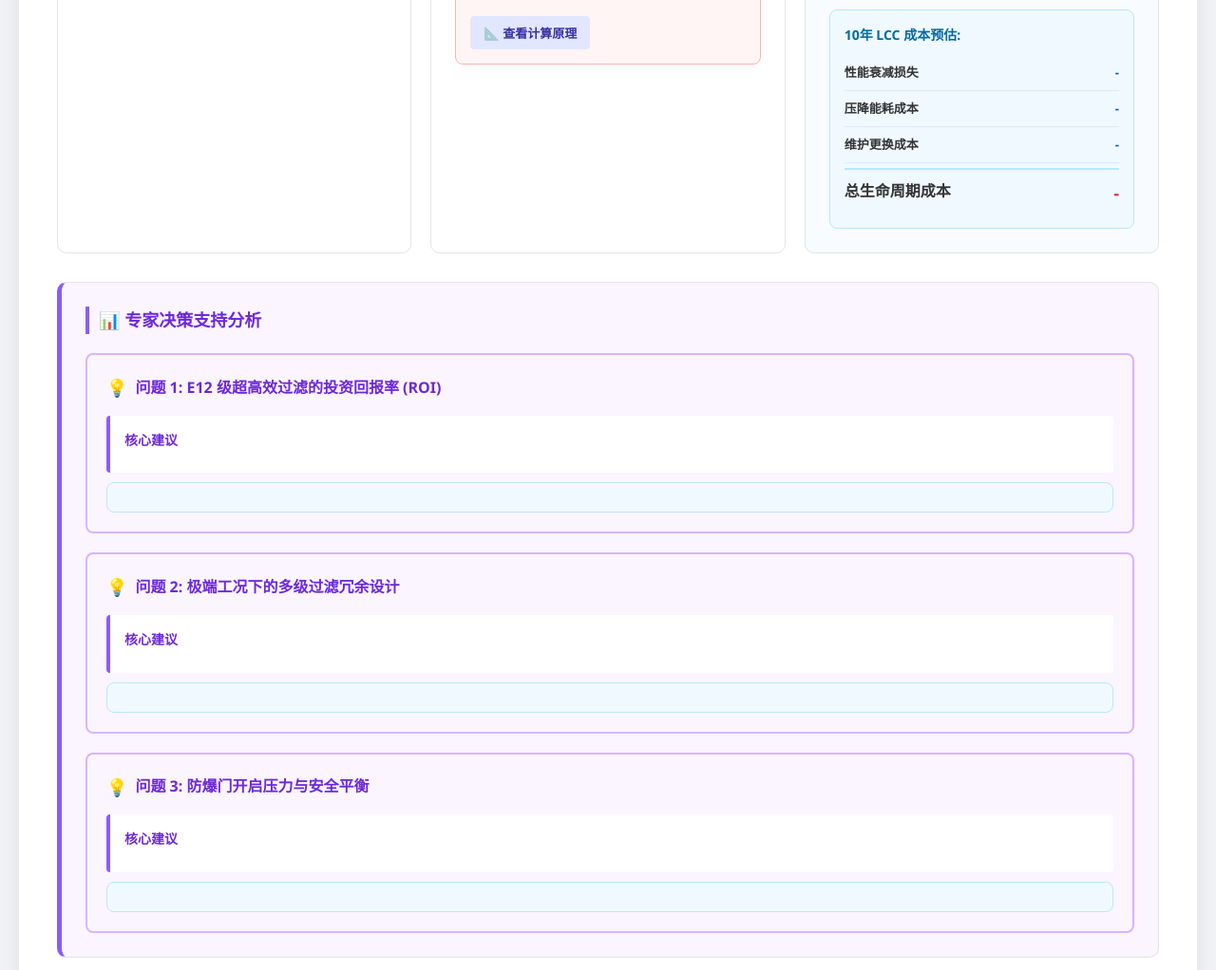
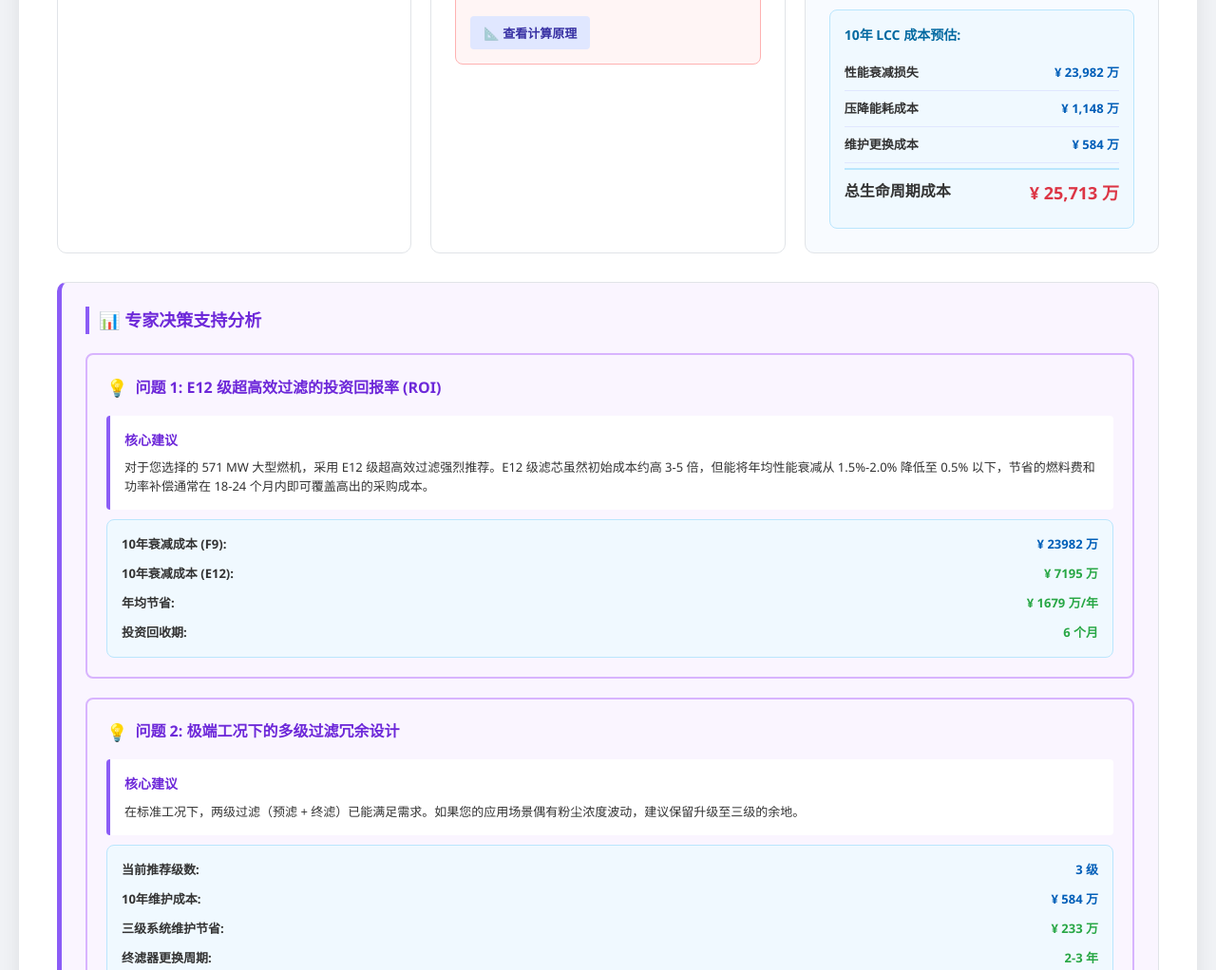
Before and after one commit to peterhuang88012-glitch/ge-filter-selector, a plain HTML site: page index.html in a window 1280 px wide. Shown: the part 923-1945 px from the top of the page at 95% size. Drawn offline with Linux system fonts and the light colour scheme.

Commit message:
Fix: Resolve undefined years variable and missing heatingBenefit reference

```diff
--- a/index.html
+++ b/index.html
@@ -1181,6 +1181,9 @@
         const inletHeating = inletHeatingCheckbox.checked;
         const inletCooling = inletCoolingCheckbox.checked;
 
+        // 9. LCC 分析 - 先定义 years
+        const years = 10;
+
         let coolingBenefit = 0;
         let coolingCost = 0;
         let coolingTempDrop = 0;
@@ -1200,8 +1203,7 @@
             heatingCost = turbine.power > 100 ? 1000000 : 400000;
         }
 
-        // 9. LCC 分析
-        const years = 10;
+        // 9. LCC 分析（续）
         const degRate = 0.015;
         const annualDegLoss = turbine.power * 1000 * runHours * elecPrice * degRate;
         const totalDegLoss = annualDegLoss * years * 0.7;
@@ -1212,7 +1214,7 @@
         const filterCost = count * 1500 * 5;
 
         const totalAuxiliaryCost = coolingCost + heatingCost;
-        const totalAuxiliaryBenefit = coolingBenefit + heatingBenefit;
+        const totalAuxiliaryBenefit = coolingBenefit; // heatingBenefit 不存在，只有 heatingPenalty
 
         document.getElementById('lccDegradation').innerText = "¥ " + Math.round(totalDegLoss / 10000).toLocaleString() + " 万";
         document.getElementById('lccEnergy').innerText = "¥ " + Math.round(energyLoss / 10000).toLocaleString() + " 万";
```
